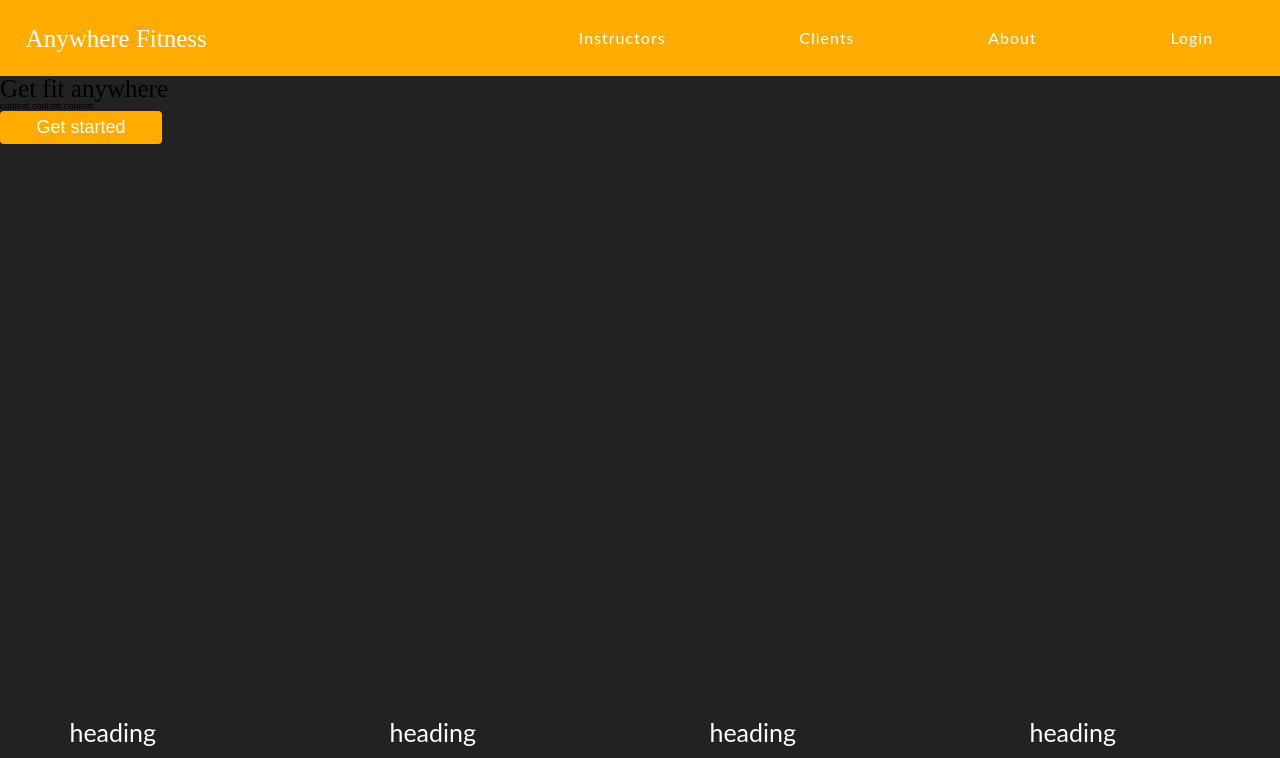
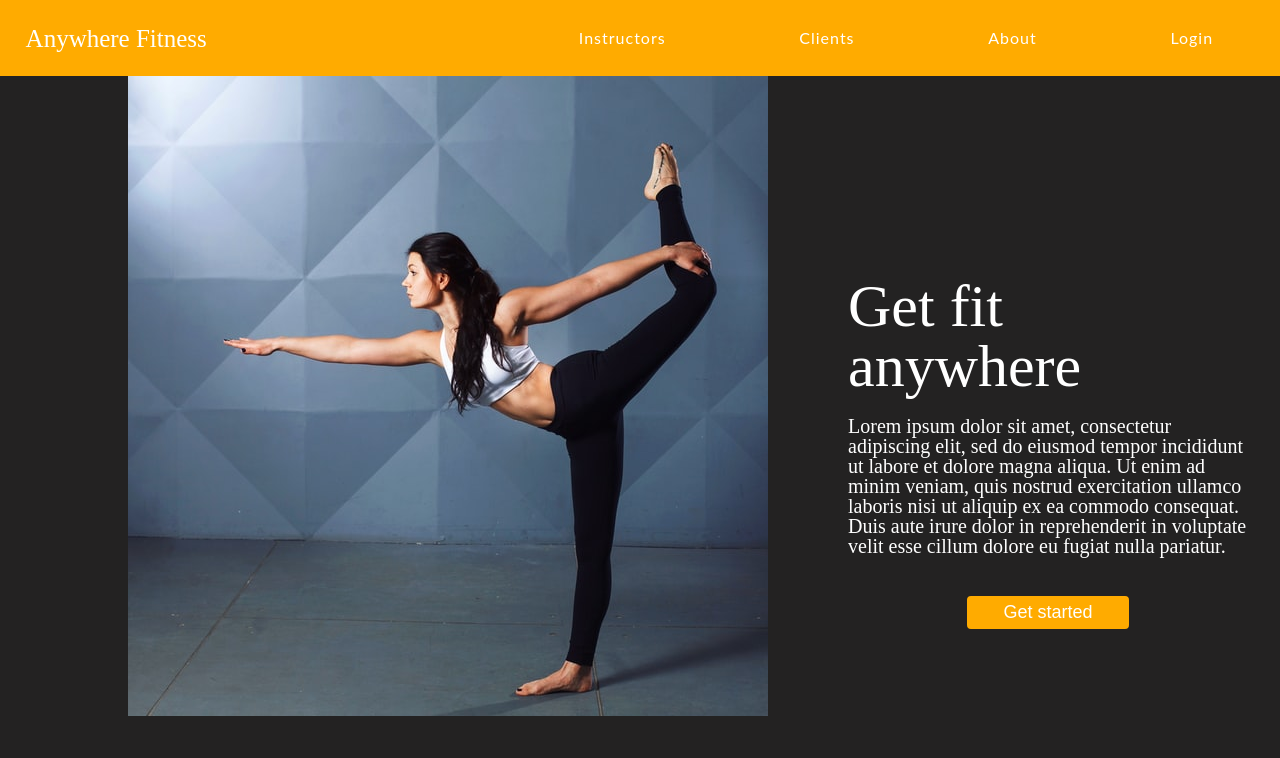
Before and after one commit to VickieNelson/Front-end, a plain HTML site: page index.html in a window 1280 px wide. Shown: the top 758 px of the page. Drawn offline with Linux system fonts and the light colour scheme.

Commit message:
photos added

```diff
--- a/CSS/index.css
+++ b/CSS/index.css
@@ -172,9 +172,13 @@ h1,
 h2,
 h3 {
   font-size: 2.5rem;
+  color: #ffffff;
 }
 body {
   background-color: #232222;
+}
+p {
+  color: #ffffff;
 }
 #home {
   height: 90vh;
@@ -267,6 +271,7 @@ button:hover {
   display: flex;
   justify-content: space-around;
   margin-bottom: 10%;
+  margin-top: 5%;
 }
 .middle-images h2 {
   margin-bottom: 5%;
@@ -290,3 +295,27 @@ button {
   font-size: 1.8rem;
   text-align: center;
 }
+.top-section {
+  background-image: url(/images/emily-sea-coiWR0gT8Cw-unsplash.jpg);
+  background-repeat: no-repeat;
+  height: 900px;
+  width: 900px;
+  margin-left: 10%;
+}
+.cta {
+  width: 400px;
+  display: flex;
+  flex-direction: column;
+  justify-content: center;
+  align-items: center;
+  margin-left: 80%;
+}
+.cta h2 {
+  font-size: 6rem;
+  margin-top: 50%;
+}
+.cta p {
+  font-size: 2rem;
+  margin-top: 5%;
+  margin-bottom: 10%;
+}
--- a/Less/cta.less
+++ b/Less/cta.less
@@ -8,3 +8,31 @@ button {
   font-size: 1.8rem;
   text-align: center;
 }
+
+.top-section {
+  background-image: url(/images/emily-sea-coiWR0gT8Cw-unsplash.jpg);
+  background-repeat: no-repeat;
+  height: 900px;
+  width: 900px;
+  margin-left: 10%;
+}
+
+.cta {
+  width: 400px;
+  display: flex;
+  flex-direction: column;
+  justify-content: center;
+  align-items: center;
+  margin-left: 80%;
+
+  h2 {
+    font-size: 6rem;
+    margin-top: 50%;
+  }
+
+  p {
+    font-size: 2rem;
+    margin-top: 5%;
+    margin-bottom: 10%;
+  }
+}
--- a/Less/general.less
+++ b/Less/general.less
@@ -4,8 +4,13 @@ h1,
 h2,
 h3 {
   font-size: 2.5rem;
+  color: @white;
 }
 
 body {
   background-color: @brand-black;
 }
+
+p {
+  color: @white;
+}
--- a/Less/main.less
+++ b/Less/main.less
@@ -38,6 +38,7 @@ button:hover {
   display: flex;
   justify-content: space-around;
   margin-bottom: 10%;
+  margin-top: 5%;
 
   h2 {
     margin-bottom: 5%;
--- a/index.html
+++ b/index.html
@@ -26,15 +26,23 @@
       </div>
 
     </nav>
+    <section class="top-section">
+    <div class="hero">
+      <!-- add image to this section -->
+      <div class="cta">
+      <h2>Get fit anywhere</h2>
+        <p>Lorem ipsum dolor sit amet, consectetur adipiscing elit, sed do eiusmod tempor incididunt ut labore et dolore magna aliqua. Ut enim ad minim veniam, quis nostrud exercitation ullamco laboris nisi ut aliquip ex ea commodo consequat. Duis aute irure dolor in reprehenderit in voluptate velit esse cillum dolore eu fugiat nulla pariatur.</p>
+        <button>Get started</button>
+      </div>
+      <!-- closes cta -->
+    </div>
+    <!-- closes hero -->
+  </section>
+  <!-- closes section -->
+    </header>
 
-      <div>
-        <!-- add image to this section -->
-        <h2>Get fit anywhere</h2>
-          <p>content content content</p>
-          <button>Get started</button>
-      </div>
-    </header>
-<main>
+    <main>
+
       <!-- add images Opens middle images div -->
   <div class="middle-images">
     <!-- card 1 -->
```
Also changed, not shown: images/emily-sea-coiWR0gT8Cw-unsplash.jpg (added), 3 other files.
